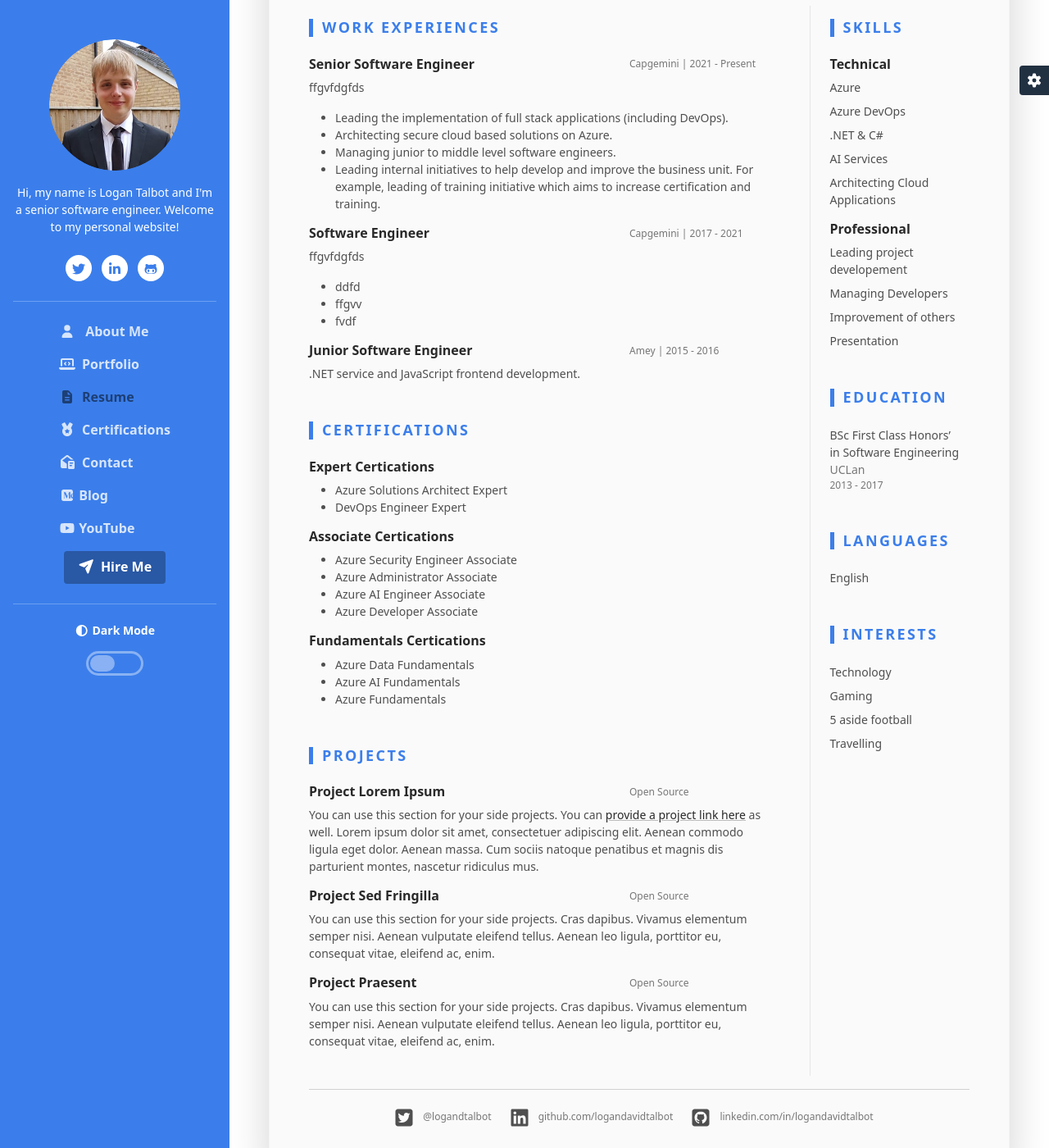
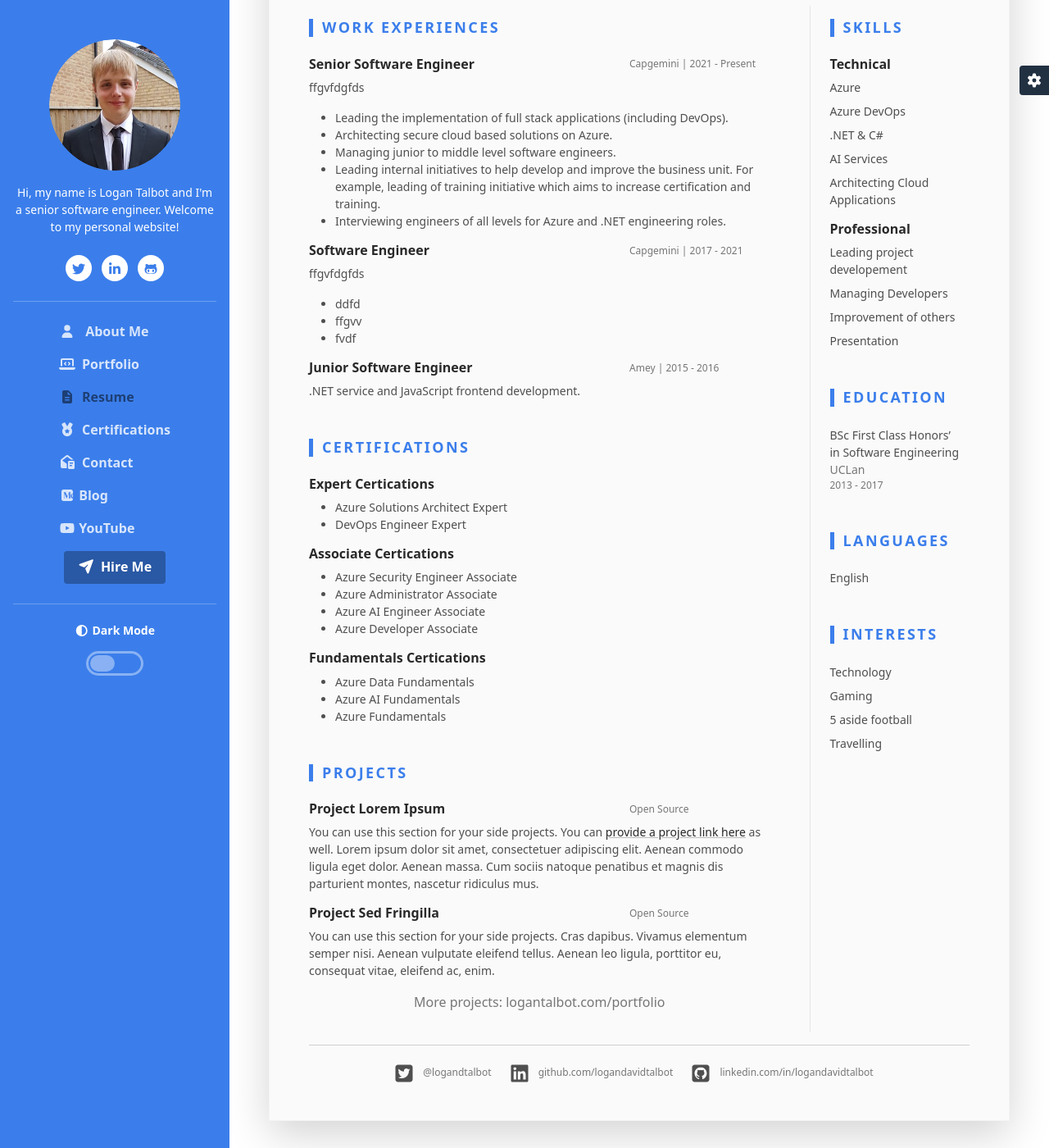
Before and after one commit to LoganDavidTalbot/logandavidtalbot.github.io, a Jekyll site: the page built from resume.html, in a window 1280 px wide and 1400 px high, scrolled down 608 px. Shown: the whole window at 82% size. Built offline with Jekyll 4.4.1, drawn with Linux system fonts in a browser that asks for light colours; nearby versions of some CDN libraries; library files that are not in the unit come from our copies.

Commit message:
editing resume

```diff
--- a/_data/workexperiences.yml
+++ b/_data/workexperiences.yml
@@ -10,6 +10,7 @@
     - >-
       Leading internal initiatives to help develop and improve the business unit.
       For example, leading of training initiative which aims to increase certification and training.
+    - Interviewing engineers of all levels for Azure and .NET engineering roles.
 
 - title: Software Engineer
   employer: Capgemini
--- a/resume.html
+++ b/resume.html
@@ -147,14 +147,10 @@
 
 							</div>
 						</div><!--//item-->
-						<div class="item">
+						<div class="item text-center">
 							<div class="item-heading row align-items-center mb-2">
-								<h4 class="item-title col-12 col-md-6 col-lg-8 mb-2 mb-md-0">Project Praesent </h4>
-								<div class="item-meta col-12 col-md-6 col-lg-4 text-muted text-start text-md-right">Open Source</div>
-
-							</div>
-							<div class="item-content">
-								<p>You can use this section for your side projects. Cras dapibus. Vivamus elementum semper nisi. Aenean vulputate eleifend tellus. Aenean leo ligula, porttitor eu, consequat vitae, eleifend ac, enim.</p>
+								<li class="list-inline-item mb-lg-0 me-3">
+									<a class="resume-link" target="_blank" href="{{ site.url }}/portfolio"><span class="d-none d-lg-inline-block text-muted">More projects: logantalbot.com/portfolio</span></a></li>
 
 							</div>
 						</div><!--//item-->
```
